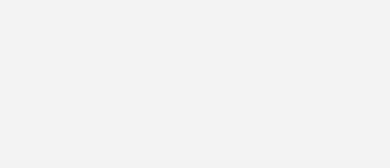
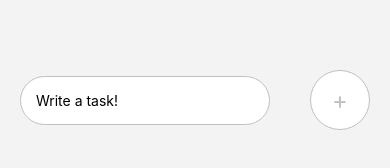
Before and after one commit to baggelisp/React-Native-To-Do-App, a React Native app: screen / in a window 390 px wide. Shown: the part 654-822 px from the top of the page. Built offline with nearby package versions, Linux system fonts and the light colour scheme.

Commit message:
style add task

```diff
--- a/App.js
+++ b/App.js
@@ -1,10 +1,12 @@
-import { StyleSheet, Text, View } from 'react-native';
+import { StyleSheet, Text, View , Platform, TouchableWithoutFeedback, Button, KeyboardAvoidingView, TextInput} from 'react-native';
+import { TouchableOpacity } from 'react-native-web';
 import Task from './components/Task';
 
 
 export default function App() {
   return (
     <View style={styles.container}>
+      {/* Today's tasks */}
       <View style={styles.tasksWrapper}>
         <Text style={styles.sectionTitle}>What's up, Joy!</Text>
         <View style={styles.items}>
@@ -14,6 +16,24 @@
 
         </View>
       </View>
+
+      {/* White a task */}
+
+      <KeyboardAvoidingView
+      behavior={Platform.OS === "ios" ? "padding" : "height"}
+      style={styles.writeTaskWrapper}
+      >
+        <TextInput placeholder="Write a task!" style={styles.textInput} />
+
+        <TouchableOpacity>
+          <View style={styles.addWrapper}>
+            <Text style={styles.addText}>+</Text>
+          </View>
+
+        </TouchableOpacity>
+
+      </KeyboardAvoidingView>
+
     </View>
   );
 }
@@ -33,5 +53,36 @@
   },
   items: {
     marginTop: 30
+  },
+  writeTaskWrapper: {
+    position: 'absolute',
+    bottom: 60,
+    width: '100%',
+    flexDirection: 'row',
+    justifyContent: 'space-around',
+    alignItems: 'center'
+  },
+  textInput: {
+    paddingVertical: 15,
+    paddingHorizontal: 15,
+    backgroundColor: '#FFF',
+    borderRadius: 60,
+    borderColor: '#C0C0C0',
+    borderWidth: 1,
+    width: 250,
+  },
+  addWrapper: {
+    width: 60,
+    height: 60,
+    backgroundColor: '#FFF',
+    borderRadius: 60,
+    justifyContent: 'center',
+    alignItems: 'center',
+    borderColor: '#C0C0C0',
+    borderWidth: 1,
+  },
+  addText: {
+    fontSize: 24,
+    color: '#C0C0C0'
   }
 });
```
